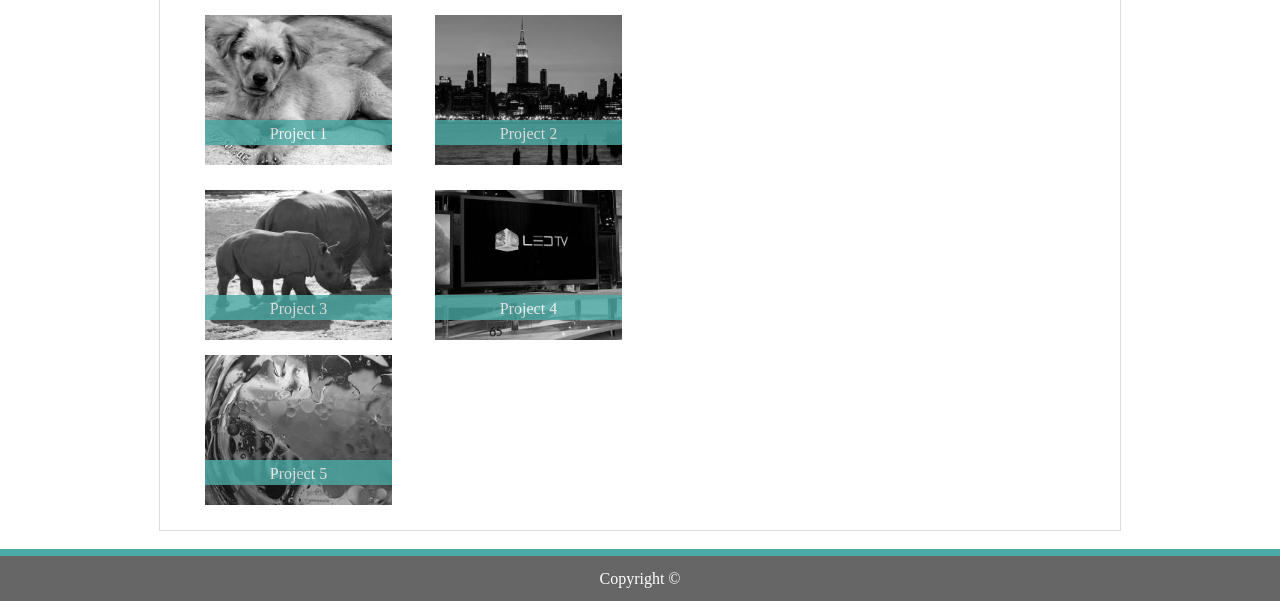
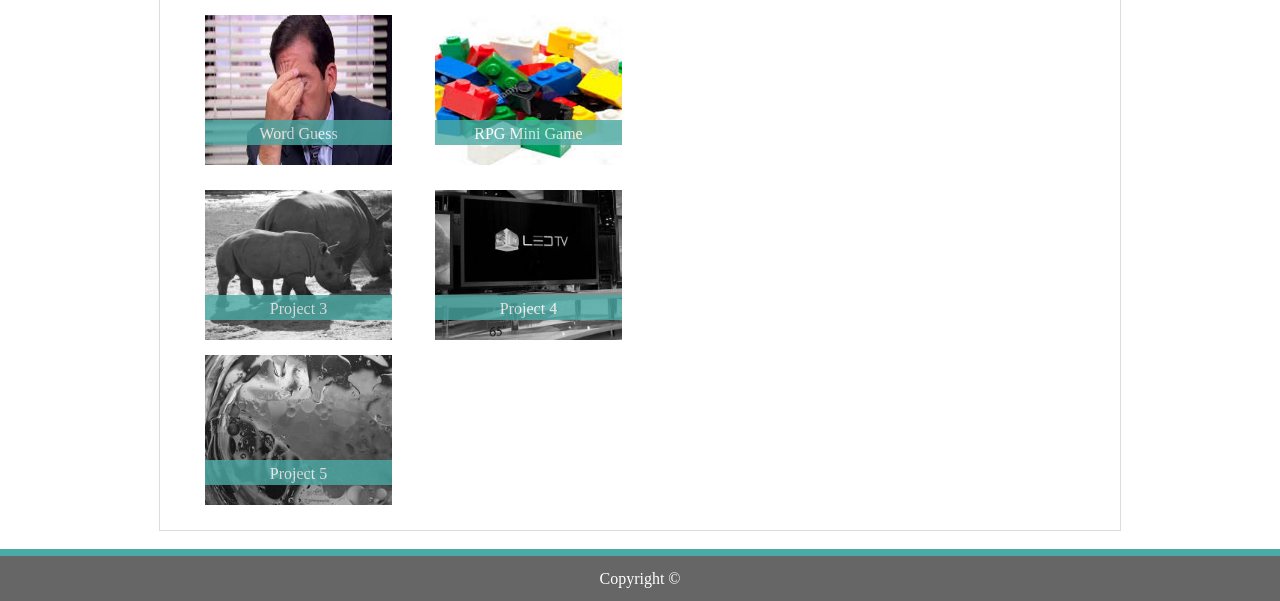
Before and after one commit to gcolvin77/Responsive-Portfolio, a plain HTML site: page portfolio.html in a window 1280 px wide. Shown: the part 199-800 px from the top of the page. Drawn offline with Linux system fonts and the light colour scheme.

Commit message:
updated links

```diff
--- a/portfolio.html
+++ b/portfolio.html
@@ -27,8 +27,10 @@
             <!-- pics for the different portolio projects-->
 
             <div>
-                <img src="assets/images/dog.jpg" class="portfoliopic" alt="Cute Dog">
-                <img id=pic2 src="assets/images/city.jpg" class="portfoliopic" alt="City">
+                <a href= "https://gcolvin77.github.io/Word-Guess-Game/">
+                <img src="assets/images/mscott2.jpg" class="portfoliopic" alt="Cute Dog"></a>
+                <a href= "https://gcolvin77.github.io/unit-4-game/">
+                <img id=pic2 src="assets/images/pile.jpg" class="portfoliopic" alt="City"></a>
                 <img id=pic3 src="assets/images/rhinos.jpg" class="portfoliopic" alt="Rhinos">
                 <img id=pic4 src="assets/images/TV.jpg" class="portfoliopic" alt="TV">
                 <img id=pic5 src="assets/images/water.jpg" class="portfoliopic" alt="water drops">
@@ -36,8 +38,8 @@
 
             <!-- small banners on each pic-->
             <div>
-                <h2 id=banner1 class="smallbanner" >Project 1</h2>
-                <h2 id=banner2 class="smallbanner" >Project 2</h2>
+                <h2 id=banner1 class="smallbanner" >Word Guess</h2>
+                <h2 id=banner2 class="smallbanner" >RPG Mini Game</h2>
                 <h2 id=banner3 class="smallbanner" >Project 3</h2>
                 <h2 id=banner4 class="smallbanner" >Project 4</h2>
                 <h2 id=banner5 class="smallbanner" >Project 5</h2>
```
Also changed, not shown: assets/images/mscott2.jpg (added), assets/images/pile.jpg (added).
